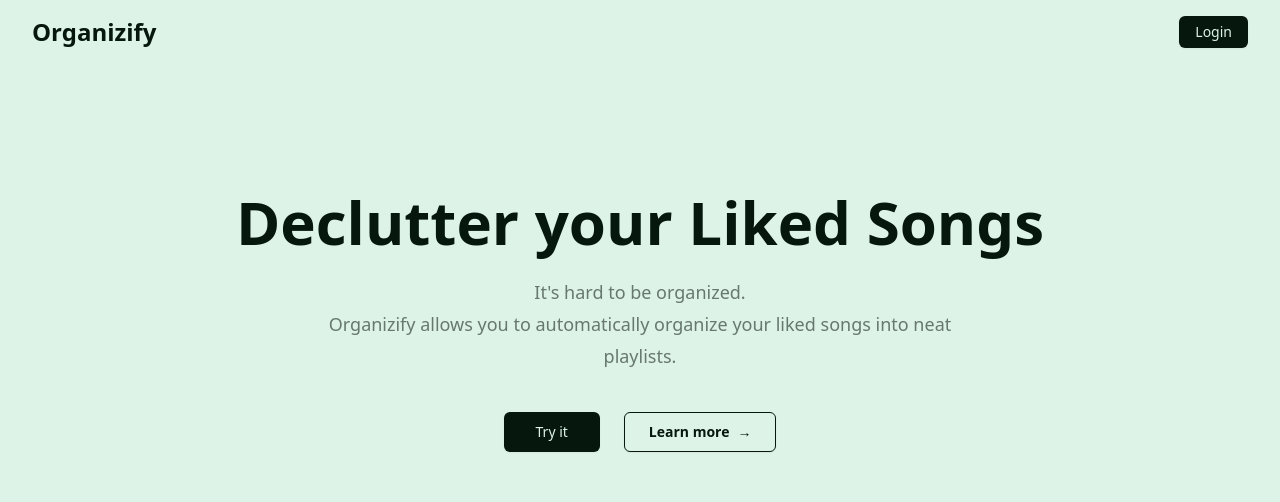
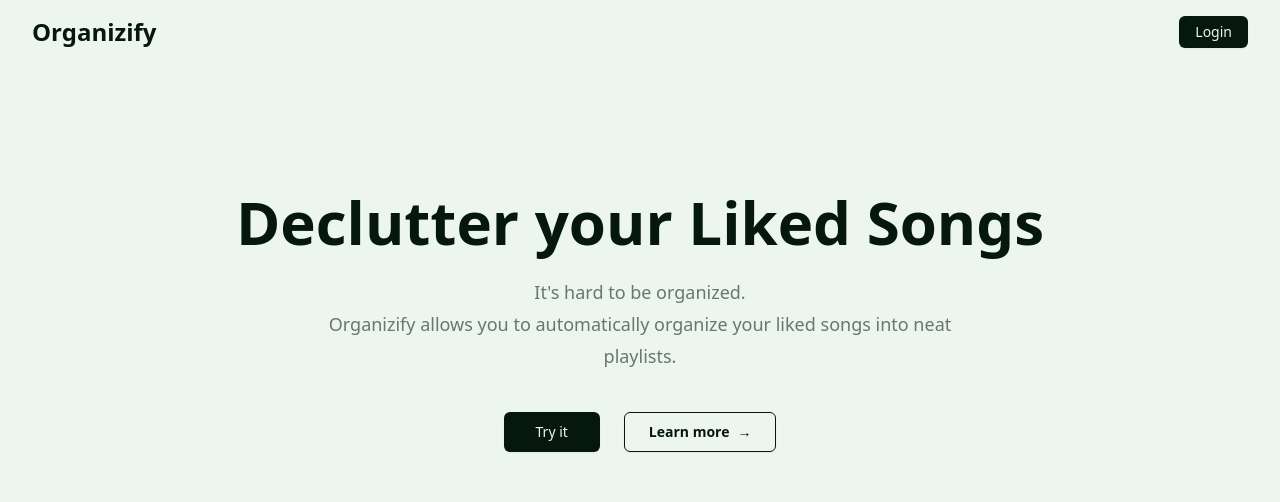
Before and after one commit to andrefmonteiro/organizify, a Nuxt app: page / in a window 1280 px wide. Shown: the top 502 px of the page. Built offline with nearby package versions, Linux system fonts and the light colour scheme; no server answers.

Commit message:
colorssss

```diff
--- a/assets/css/tailwind.css
+++ b/assets/css/tailwind.css
@@ -1,6 +1,6 @@
 @import "tailwindcss";
 @theme {
-	--color-surface-default: oklch(94.566% 0.02647 163.41);
+	--color-surface-default: oklch(96.302% 0.00995 165.474);
 	--color-surface-muted: oklch(87.745% 0.01182 154.075);
 
 	--color-text-primary: oklch(0.1893 0.0335 155.37);
```
